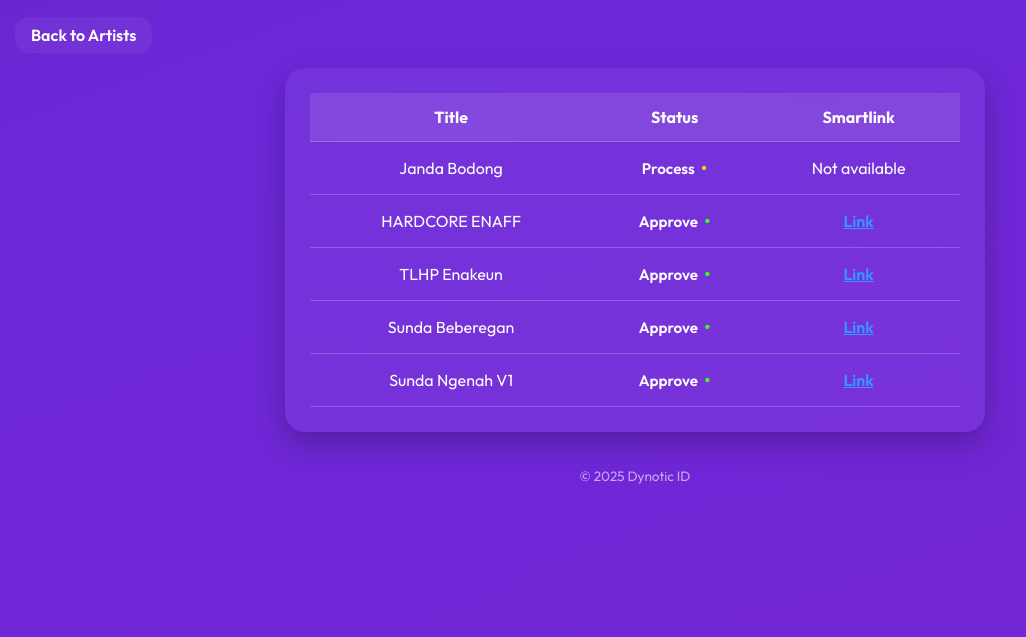
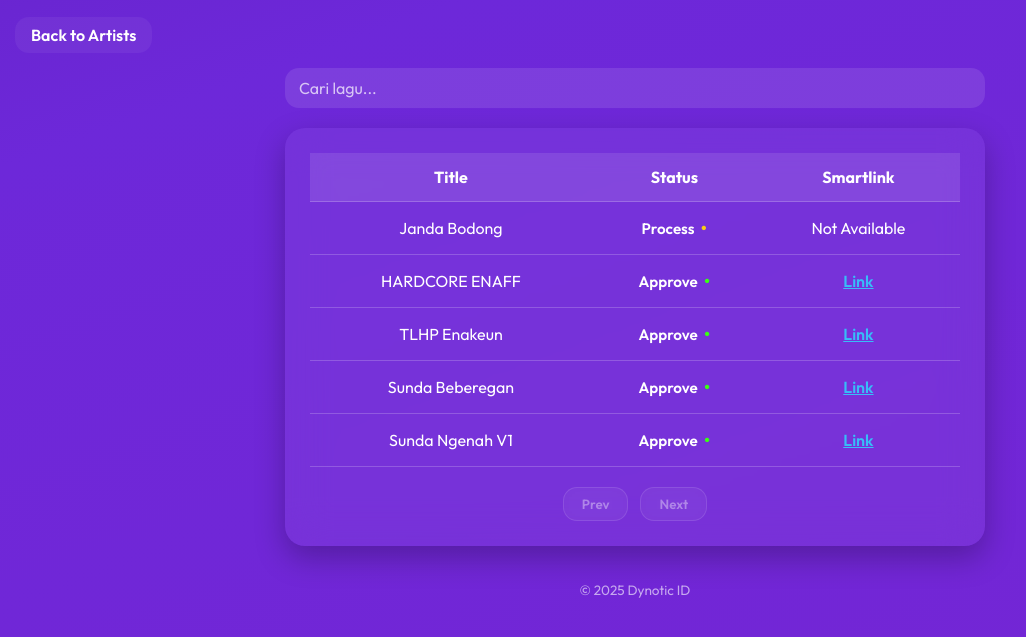
Before and after one commit to dynoticid/i5link, a plain HTML site: page index.html in a window 1280 px wide. Shown: the part 87-724 px from the top of the page, without its empty margins (5-1031 px from the left). Drawn offline with Linux system fonts and the light colour scheme.

Commit message:
index.html

```diff
--- a/index.html
+++ b/index.html
@@ -24,11 +24,7 @@ body{
   50%{background-position:100% 50%;}
   100%{background-position:0% 50%;}
 }
-h1{
-  margin-bottom:20px;
-  font-size:2.2rem;
-  text-align:center;
-}
+h1{margin-bottom:20px;font-size:2.2rem;text-align:center;}
 .back-btn{
   align-self:flex-start;
   margin-bottom:15px;
@@ -41,9 +37,20 @@ h1{
   background: rgba(255,255,255,0.05);
   transition: all 0.25s ease;
 }
-.back-btn:hover{
-  background: rgba(255,255,255,0.12);
+.back-btn:hover{background: rgba(255,255,255,0.12);}
+.search-box{width:100%;max-width:700px;margin-bottom:20px;}
+.search-box input{
+  width:100%;
+  padding:10px 14px;
+  border-radius:14px;
+  border:none;
+  outline:none;
+  font-size:1rem;
+  background: rgba(255,255,255,0.1);
+  color:#fff;
 }
+.search-box input::placeholder{color:rgba(255,255,255,0.7);}
+.search-box input:focus{background:rgba(255,255,255,0.2);}
 .card{
   width:100%;
   max-width:700px;
@@ -64,10 +71,7 @@ th,td{
   text-align:center;
   border-bottom:1px solid rgba(255,255,255,0.2);
 }
-th{
-  font-weight:700;
-  background: rgba(255,255,255,0.1);
-}
+th{font-weight:700;background: rgba(255,255,255,0.1);}
 .status-text{
   font-weight:600;
   font-size:0.95rem;
@@ -77,80 +81,130 @@ th{
   justify-content:center;
   gap:6px;
 }
-.status-text .dot{
-  font-size:1.2rem;
-}
+.status-text .dot{font-size:1.2rem;}
 .status-approve .dot { color: #39ff14; }
 .status-process .dot { color: #facc15; }
 
-.smartlink-text{
+.smartlink{
+  color:#38bdf8;
   font-weight:600;
-  color:#39f;
   text-decoration:underline;
   pointer-events:none;
   cursor:default;
 }
 
+.pagination{
+  margin-top:20px;
+  display:flex;
+  justify-content:center;
+  gap:12px;
+}
+.page-btn{
+  cursor:pointer;
+  padding:8px 18px;
+  border-radius:14px;
+  background: rgba(255, 255, 255, 0.2);
+  color:#fff;
+  font-weight:600;
+  border:1px solid rgba(255,255,255,0.3);
+  box-shadow:0 0 10px rgba(255,255,255,0.15);
+  backdrop-filter: blur(10px);
+  -webkit-backdrop-filter: blur(10px);
+  transition: all 0.25s ease;
+}
+.page-btn:hover{
+  background: rgba(255, 255, 255, 0.35);
+  box-shadow: 0 0 15px rgba(255,255,255,0.3);
+  transform: scale(1.05);
+}
+.page-btn:disabled{
+  opacity:0.4;
+  cursor:not-allowed;
+  background: rgba(255,255,255,0.1);
+  box-shadow:none;
+}
 footer{
   margin-top:35px;
   color:rgba(255,255,255,0.6);
   font-size:0.85rem;
   text-align:center;
 }
-@media(max-width:600px){
-  th,td{padding:12px 8px;font-size:0.85rem;}
-}
+@media(max-width:600px){th,td{padding:12px 8px;font-size:0.85rem;}}
 </style>
 </head>
 <body>
 
 <h1>i5vR Rmx - Releases</h1>
+<a href="https://dynoticid.github.io/smartlink/" class="back-btn">Back to Artists</a>
 
-<a href="https://dynoticid.github.io/smartlink/" class="back-btn">Back to Artists</a>
+<div class="search-box">
+  <input type="text" id="searchInput" placeholder="Cari lagu...">
+</div>
 
 <div class="card">
   <table>
     <thead>
-      <tr>
-        <th>Title</th>
-        <th>Status</th>
-        <th>Smartlink</th>
-      </tr>
+      <tr><th>Title</th><th>Status</th><th>Smartlink</th></tr>
     </thead>
-    <tbody>
-      <!-- Lagu Process -->
-      <tr>
-        <td>Janda Bodong</td>
-        <td><span class="status-text status-process">Process<span class="dot">•</span></span></td>
-        <td>Not available</td>
-      </tr>
-
-      <!-- Lagu Approve -->
-      <tr>
-        <td>HARDCORE ENAFF</td>
-        <td><span class="status-text status-approve">Approve<span class="dot">•</span></span></td>
-        <td><span class="smartlink-text">Link</span></td>
-      </tr>
-      <tr>
-        <td>TLHP Enakeun</td>
-        <td><span class="status-text status-approve">Approve<span class="dot">•</span></span></td>
-        <td><span class="smartlink-text">Link</span></td>
-      </tr>
-      <tr>
-        <td>Sunda Beberegan</td>
-        <td><span class="status-text status-approve">Approve<span class="dot">•</span></span></td>
-        <td><span class="smartlink-text">Link</span></td>
-      </tr>
-      <tr>
-        <td>Sunda Ngenah V1</td>
-        <td><span class="status-text status-approve">Approve<span class="dot">•</span></span></td>
-        <td><span class="smartlink-text">Link</span></td>
-      </tr>
-    </tbody>
+    <tbody id="table-body"></tbody>
   </table>
+  <div class="pagination">
+    <button class="page-btn" id="prevBtn">Prev</button>
+    <button class="page-btn" id="nextBtn">Next</button>
+  </div>
 </div>
 
 <footer>© 2025 Dynotic ID</footer>
 
+<script>
+const songs = [
+  {title:"Janda Bodong", status:"process"},
+  {title:"HARDCORE ENAFF", status:"approve"},
+  {title:"TLHP Enakeun", status:"approve"},
+  {title:"Sunda Beberegan", status:"approve"},
+  {title:"Sunda Ngenah V1", status:"approve"}
+];
+
+let filteredSongs = [...songs];
+let currentPage = 1;
+const rowsPerPage = 5;
+
+function renderTable(){
+  const tableBody = document.getElementById("table-body");
+  tableBody.innerHTML = "";
+  const start = (currentPage-1)*rowsPerPage;
+  const end = start+rowsPerPage;
+  const pageSongs = filteredSongs.slice(start,end);
+
+  pageSongs.forEach(song=>{
+    const row = document.createElement("tr");
+    row.innerHTML = `
+      <td>${song.title}</td>
+      <td><span class="status-text status-${song.status}">${song.status.charAt(0).toUpperCase() + song.status.slice(1)}<span class="dot">•</span></span></td>
+      <td>${song.status==="approve"? '<span class="smartlink">Link</span>':'Not Available'}</td>
+    `;
+    tableBody.appendChild(row);
+  });
+
+  document.getElementById("prevBtn").disabled = currentPage===1;
+  document.getElementById("nextBtn").disabled = end>=filteredSongs.length;
+}
+
+document.getElementById("prevBtn").addEventListener("click", ()=>{
+  if(currentPage>1){currentPage--; renderTable();}
+});
+document.getElementById("nextBtn").addEventListener("click", ()=>{
+  if(currentPage*rowsPerPage<filteredSongs.length){currentPage++; renderTable();}
+});
+document.getElementById("searchInput").addEventListener("input",(e)=>{
+  const keyword = e.target.value.toLowerCase();
+  filteredSongs = songs.filter(s=>s.title.toLowerCase().includes(keyword));
+  currentPage=1;
+  renderTable();
+});
+
+renderTable();
+</script>
+
 </body>
 </html>
```
